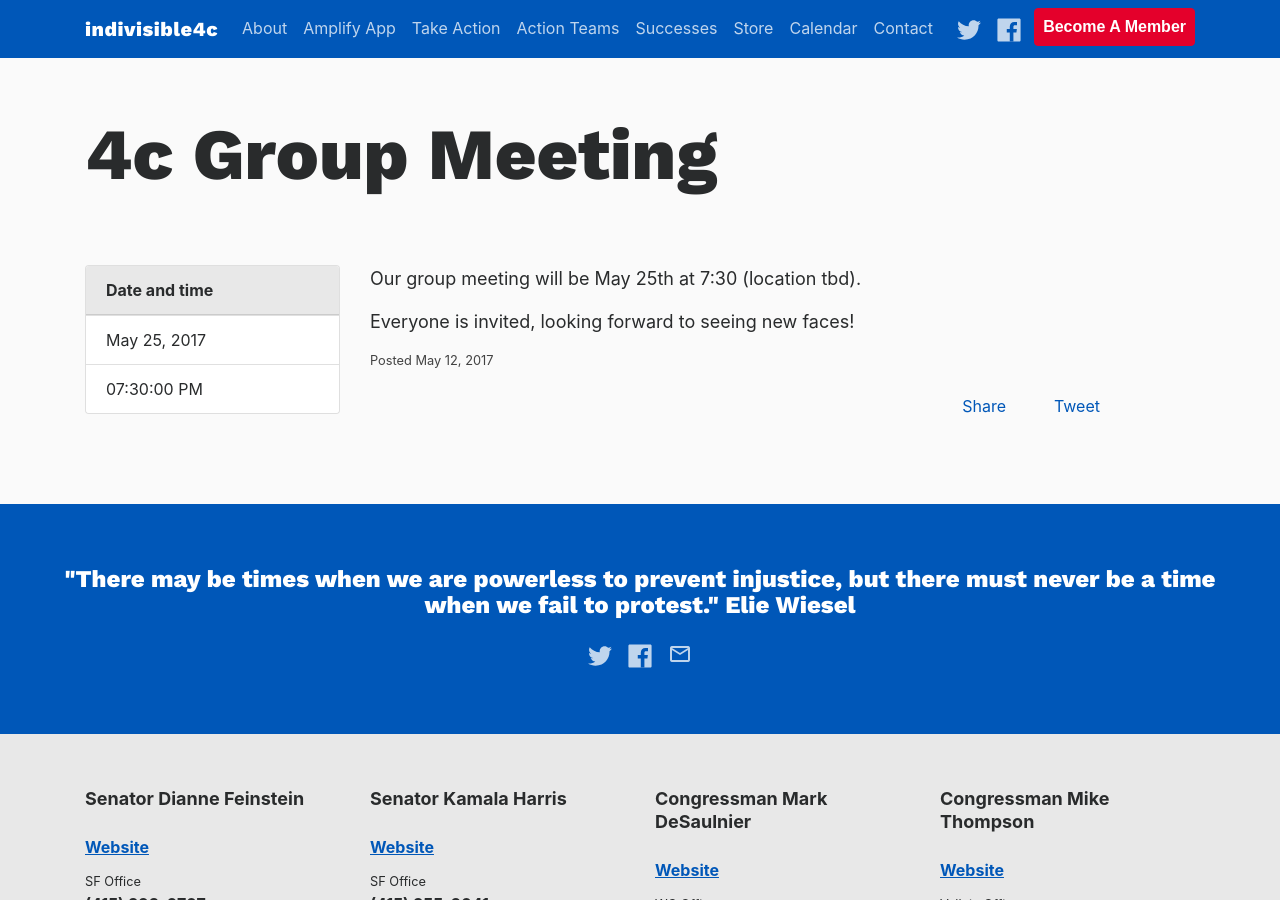
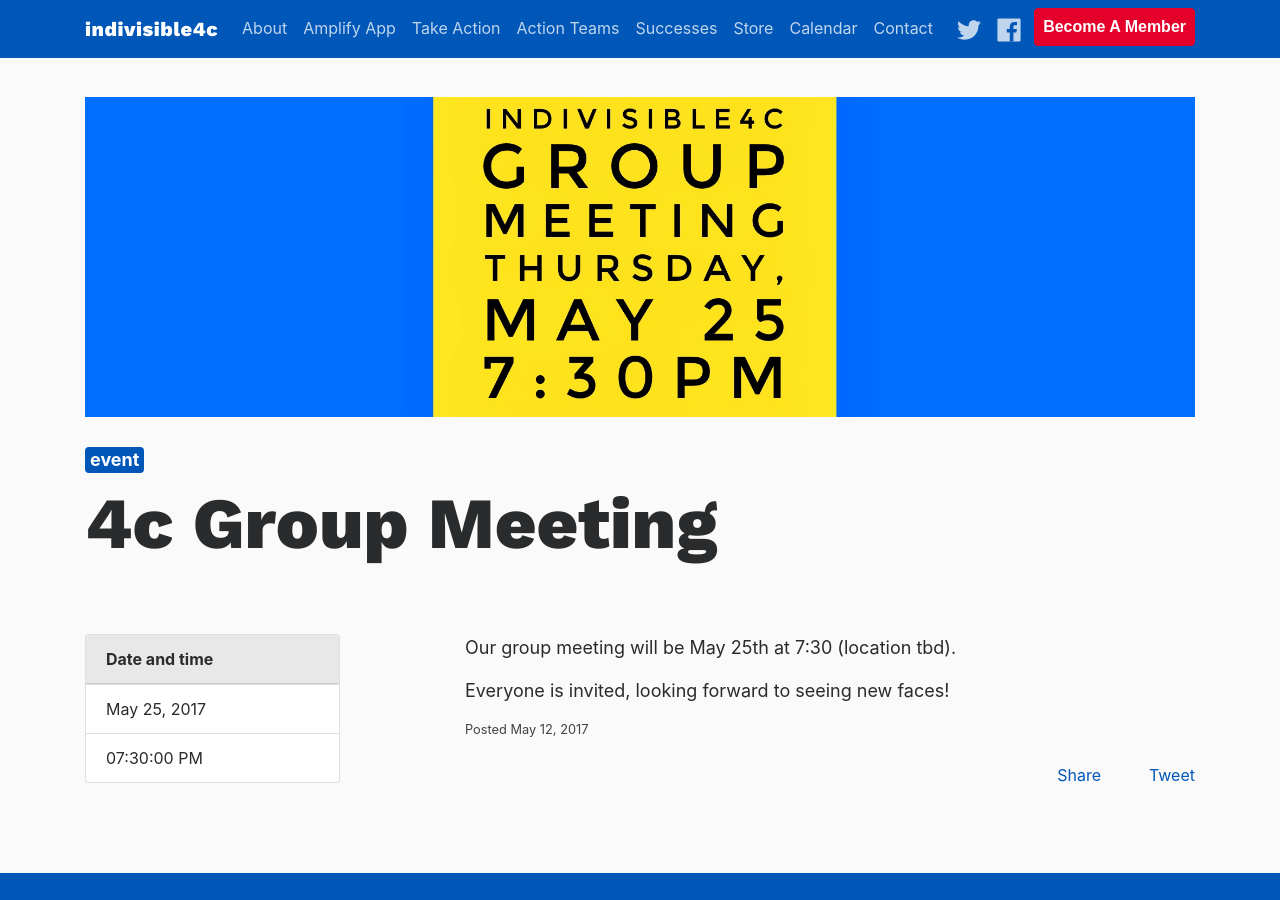
Before and after one commit to IndivisibleTemplate/BasicTemplate, a Jekyll site: the page built from _posts/2017-05-12-4c-group-meeting.markdown, in a window 1280 px wide and 900 px high. Built offline with Jekyll 4.4.1, drawn with Linux system fonts in a browser that asks for light colours; nearby versions of some CDN libraries; comment, search, counter and statistics services are not loaded.

Commit message:
Updated 4c Group Meeting

```diff
--- a/_posts/2017-05-12-4c-group-meeting.markdown
+++ b/_posts/2017-05-12-4c-group-meeting.markdown
@@ -1,7 +1,12 @@
 ---
 title: 4c Group Meeting
 date: 2017-05-12 18:39:00 -07:00
+categories:
+- event
+tags:
+- event
 is featured: true
+main-image: "/uploads/IMG_4218.PNG"
 event-start-date: 2017-05-25 19:30:00 -07:00
 event-end-date: 2017-05-25 21:00:00 -07:00
 ---
```
